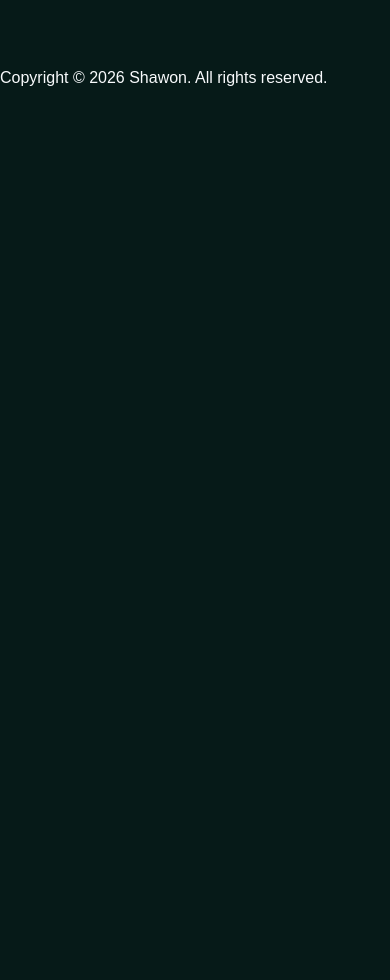
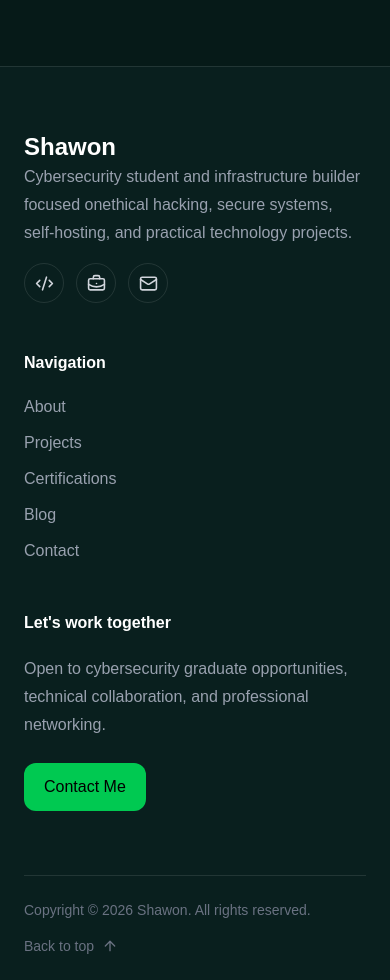
Before and after one commit to Shawon1024/meetshawon-portfolio, a Next.js app: page / in a window 390 px wide. Shown: the part 3560-4540 px from the top of the page. Before the commit the page ends 3650 px from the top, so only its background shows below. Built offline with nearby package versions, Linux system fonts and the light colour scheme.

Commit message:
Build professional responsive footer

```diff
--- a/src/app/components/Footer.tsx
+++ b/src/app/components/Footer.tsx
@@ -1,9 +1,69 @@
+"use client";
+
+import Link from "next/link";
+import { ArrowUp, BriefcaseBusiness, Code2, Mail } from "lucide-react";
+import Container from "./Container";
+import IconButton from "./ui/IconButton";
+
+const footerLinks = [
+  { name: "About", href: "/about" },
+  { name: "Projects", href: "/projects" },
+  { name: "Certifications", href: "/certifications" },
+  { name: "Blog", href: "/blog" },
+  { name: "Contact", href: "/contact" },
+]
+
 export default function Footer() {
+  const scrollToTop = () => {
+    window.scrollTo({ top: 0, behavior: "smooth" });
+  };
+
   return (
-    <footer>
-      <p>
-        Copyright © {new Date().getFullYear()} Shawon. All rights reserved.
-      </p>
+    <footer className="border-t border-white/10 bg-[var(--surface)]/40">
+      <Container>
+        <div className="grid gap-12 py-16 md:grid-cols-3">
+          <div className="space-y-4">
+            <Link href="/" className="text-2xl font-semibold text-white">Shawon</Link>
+            <p className="max-w-sm leading-7 text-gray-400">Cybersecurity student and infrastructure builder focused onethical hacking, secure systems, self-hosting, and practical technology projects.</p>
+
+            <div className="flex gap-3">
+              <IconButton href="https://github.com/Shawon1024" newTab label="GitHub"><Code2 size={19} /></IconButton>
+
+              <IconButton href="https://www.linkedin.com/in/shawon1024/" newTab label="LinkedIn"><BriefcaseBusiness size={19} /></IconButton>
+
+              <IconButton href="mailto:contact@meetshawon.com" label="Email"><Mail size={19} /></IconButton>
+            </div>
+          </div>
+
+          <div>
+            <h2 className="mb-5 font-semibold text-white">Navigation</h2>
+
+            <nav className="flex flex-col gap-3">
+              {footerLinks.map((link) => (
+                <Link key={link.name} href={link.href} className="w-fit text-gray-400 transition hover:text-green-400">{link.name}</Link>
+              ))}
+            </nav>
+          </div>
+
+          <div className="md:text-right">
+            <h2 className="mb-5 font-semibold text-white">Let&apos;s work together</h2>
+
+            <p className="mb-6 leading-7 text-gray-400">Open to cybersecurity graduate opportunities, technical collaboration, and professional networking.</p>
+
+            <Link href="/contact" className="inline-flex rounded-xl bg-green-500 px-5 py-3 font-medium text-black transition hover:bg-green-400">
+              Contact Me
+            </Link>
+          </div>
+        </div>
+
+        <div className="flex flex-col gap-4 border-t border-white/10 py-6 text-sm text-gray-500 sm:flex-row sm:items-center sm:justify-between">
+          <p>Copyright © {new Date().getFullYear()} Shawon. All rights reserved.</p>
+
+          <button type="button" onClick={scrollToTop} className="inline-flex w-fit items-center gap-2 transition hover:text-green-400" aria-label="Back to top">
+            Back to top<ArrowUp size={16} />
+          </button>
+        </div>
+      </Container>
     </footer>
   );
 }
--- a/src/app/components/home/Hero.tsx
+++ b/src/app/components/home/Hero.tsx
@@ -20,7 +20,7 @@ export default function Hero() {
             </h1>
 
             <p className="max-w-2xl text-lg leading-8 text-gray-300">
-              I'm Shawon, an MSc Cyber Security Management student passionate about ethical hacking, enterprise infrastructure, self-hosted coud solutions, and modern web technologies. I enjoy building secure, scalable systems while continuously expanding my knowledge through hands-on projects.
+              I&apos;m Shawon, an MSc Cyber Security Management student passionate about ethical hacking, enterprise infrastructure, self-hosted coud solutions, and modern web technologies. I enjoy building secure, scalable systems while continuously expanding my knowledge through hands-on projects.
             </p>
 
             <div className="flex flex-wrap gap-4">
--- a/src/app/components/ui/IconButton.tsx
+++ b/src/app/components/ui/IconButton.tsx
@@ -2,11 +2,12 @@ interface IconButtonProps {
     children: React.ReactNode;
     label: string;
     href: string;
+    newTab?: boolean;
 }
 
-export default function IconButton({ children, label, href }: IconButtonProps) {
+export default function IconButton({ children, label, href, newTab = false }: IconButtonProps) {
     return (
-        <a href={href} aria-label={label} className="inline-flex h-10 w-10 items-center justify-center rounded-full border border-white/10 text-gray-300 transition hover:bg-green-500 hover:text-white-400">
+        <a href={href} aria-label={label} target={newTab ? "_blank" : undefined} rel={newTab ? "noopener noreferrer" : undefined} className="inline-flex h-10 w-10 items-center justify-center rounded-full border border-white/10 text-gray-300 transition hover:bg-green-500 hover:text-white-400">
             {children}
         </a>
     );
```
